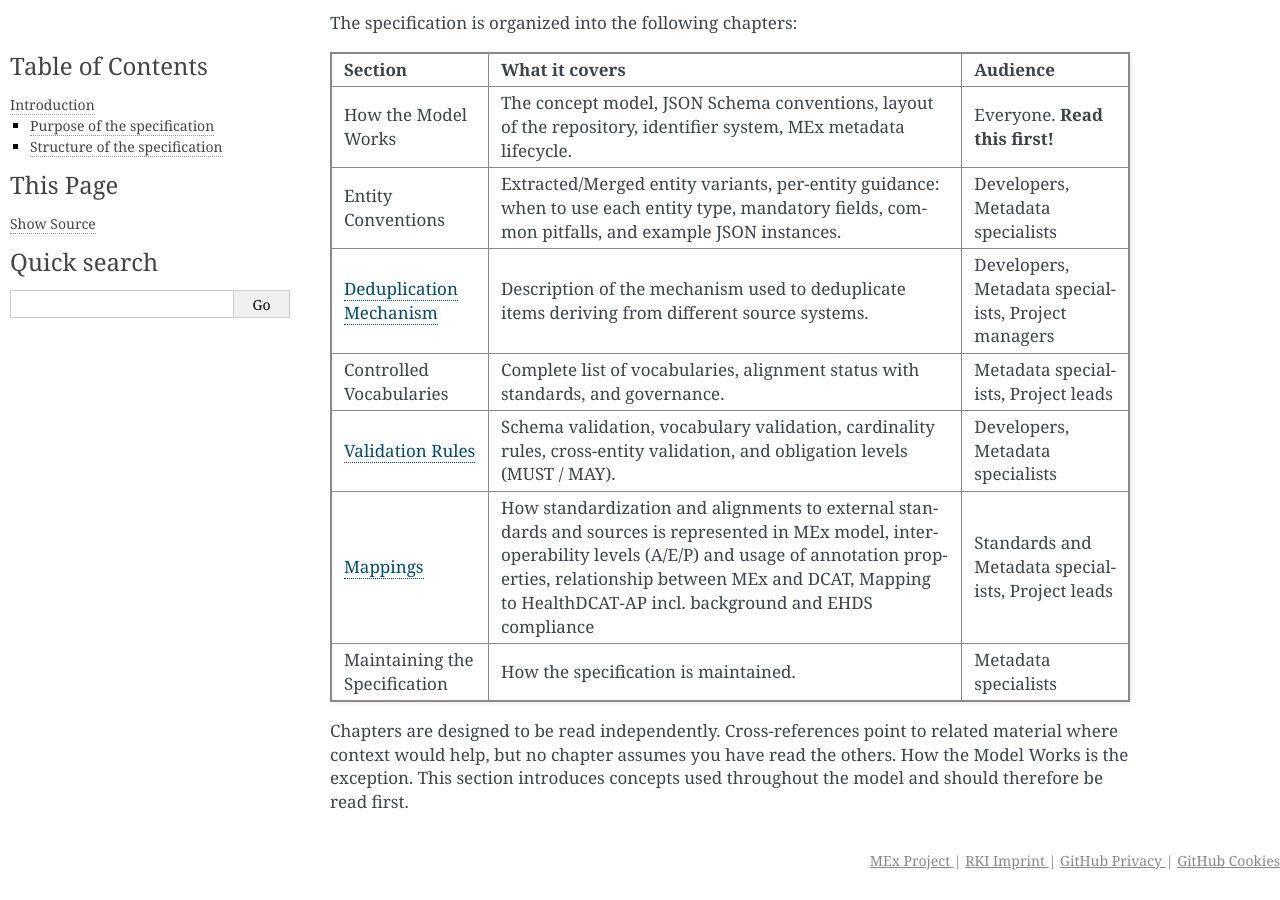
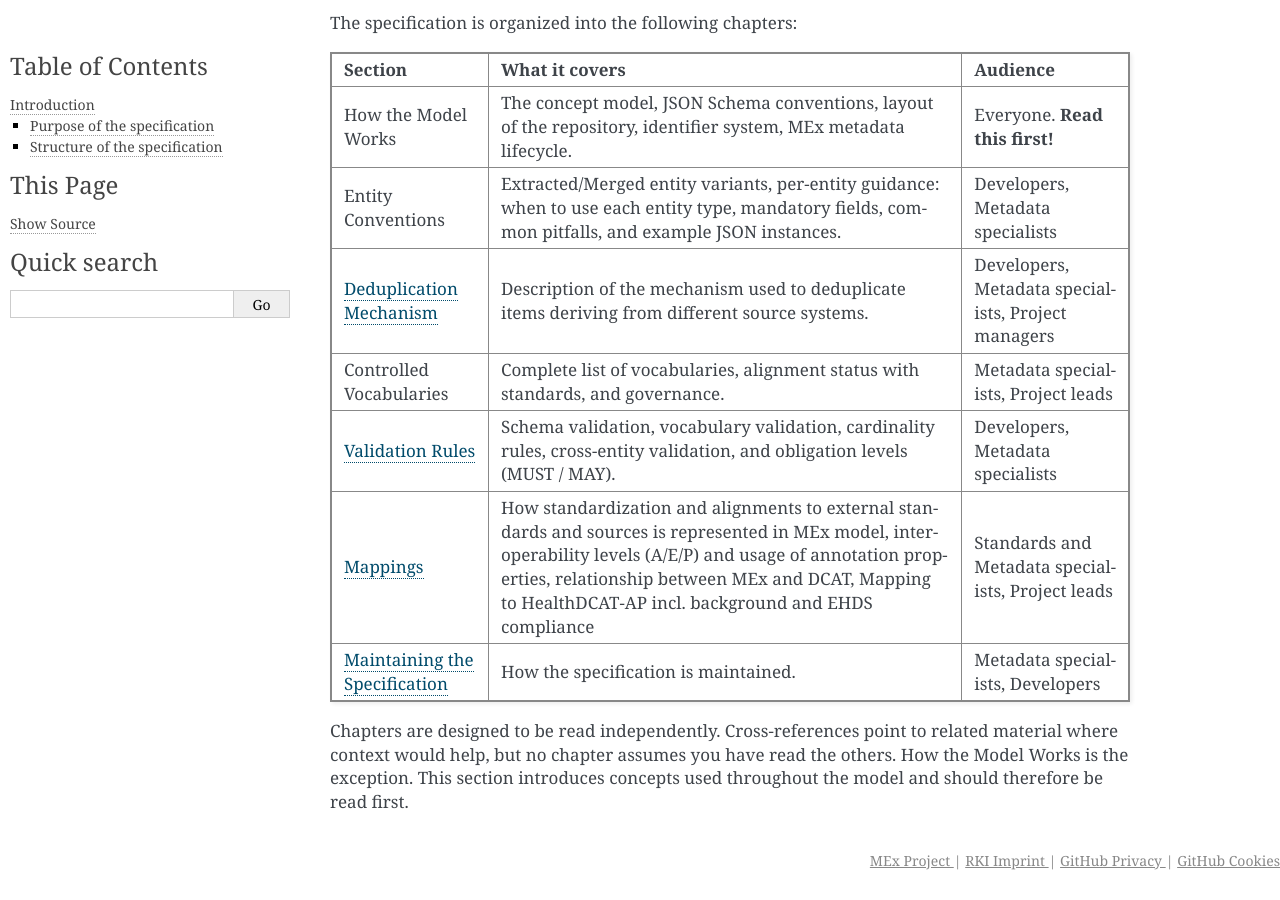
Before and after one commit to robert-koch-institut/mex-model, a Sphinx documentation site: the page built from docs/introduction.md, in a window 1280 px wide and 900 px high, scrolled down 661 px. Built offline with Sphinx 7.4.7, drawn with Linux system fonts in a browser that asks for light colours; pages that are not in the unit, such as notebooks, are missing from menus.

Commit message:
Update introduction.md
Updated link to Maintaining the specification and audience.

Signed-off-by: Daniel Brenn <156058269+DanielBrenn-initAG@users.noreply.github.com>

```diff
--- a/docs/introduction.md
+++ b/docs/introduction.md
@@ -23,6 +23,6 @@ The specification is organized into the following chapters:
 | [Controlled Vocabularies](controlled-vocabularies.md) | Complete list of vocabularies, alignment status with standards, and governance. | Metadata specialists, Project leads |
 | [Validation Rules](validation-rules.md) | Schema validation, vocabulary validation, cardinality rules, cross-entity validation, and obligation levels (MUST / MAY). | Developers, Metadata specialists |
 | [Mappings](mappings.md) | How standardization and alignments to external standards and sources is represented in MEx model, interoperability levels (A/E/P) and usage of annotation properties, relationship between MEx and DCAT, Mapping to HealthDCAT-AP incl. background and EHDS compliance | Standards and Metadata specialists, Project leads |
-| Maintaining the Specification | How the specification is maintained. | Metadata specialists |
+| [Maintaining the Specification](maintaining-the-specification.md) | How the specification is maintained. | Metadata specialists, Developers |
 
 Chapters are designed to be read independently. Cross-references point to related material where context would help, but no chapter assumes you have read the others. [How the Model Works](how-the-model-works.md) is the exception. This section introduces concepts used throughout the model and should therefore be read first.
```
